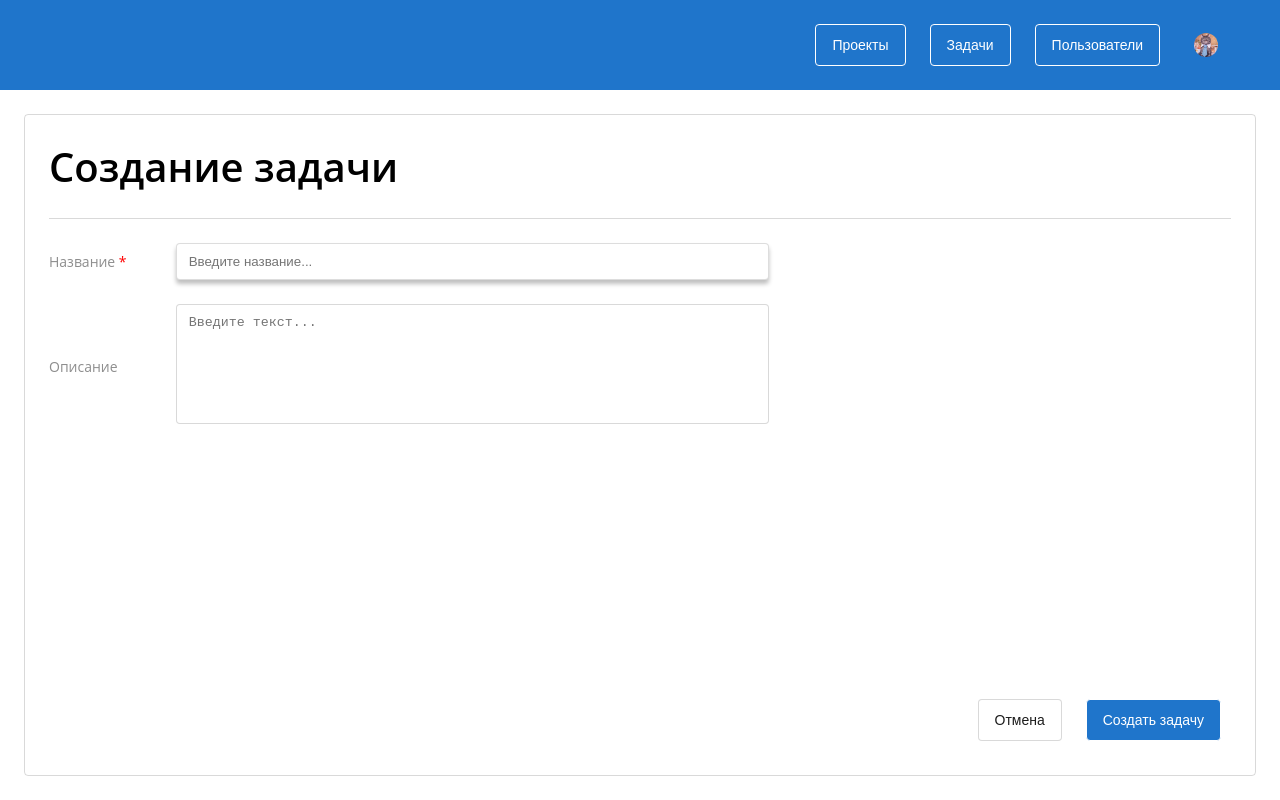
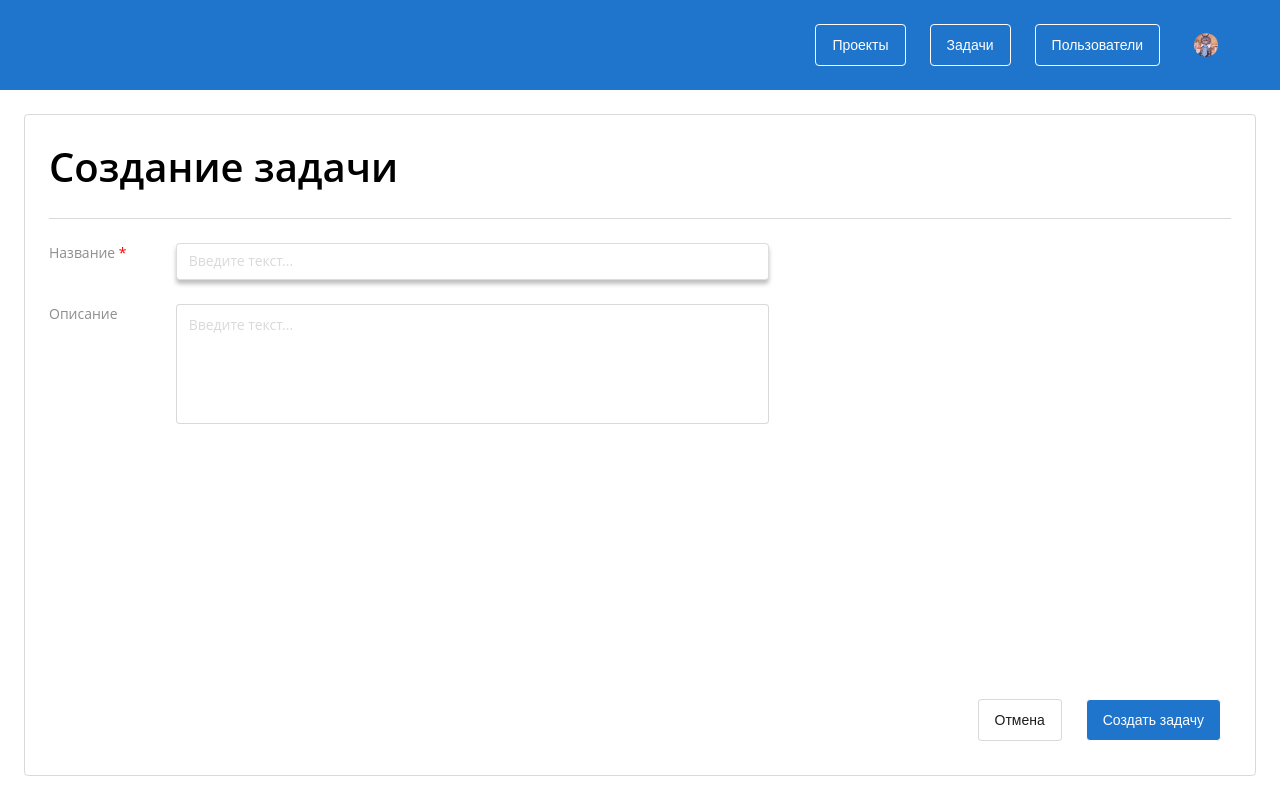
Before and after one commit to angelina-bogush/digital-design-vuejs, a Vue app: page /#/ in a window 1280 px wide. Before the commit this address led to /#/projects. Shown: the part 890-1690 px from the top of the page. Built offline with nearby package versions, Linux system fonts and the light colour scheme.

Commit message:
style placeholder

```diff
--- a/src/components/elements/Form/Form.vue
+++ b/src/components/elements/Form/Form.vue
@@ -2,12 +2,12 @@
     <div>
         <form class="form" name="editForm" v-bind="$attrs">
             <div class="input-container">
-                <label class="form__label" for="name">Название<span>  *</span></label><Input placeholder="Введите название..." id="name" type="text"
+                <label class="form__label" for="name">Название<span>  *</span></label><Input placeholder="Введите текст..." id="name" type="text"
                     class="input-name" :variant="''"></Input>
             </div>
             <div class="input-container">
                 <label class="form__label" for="description">Описание</label>
-                <Textarea id="description" type="text" :variant="''"></Textarea>
+                <Textarea id="description" type="text" :variant="''" placeholder="Введите текст..."></Textarea>
             </div>
         </form>
     </div>
@@ -40,7 +40,6 @@ export default{
 
 .input-container {
     display: flex;
-    align-items: center;
     gap: 8px;
 }
 
--- a/src/components/elements/Input/Input.vue
+++ b/src/components/elements/Input/Input.vue
@@ -1,27 +1,27 @@
 <template>
     <div>
-<input  :class="inputClass" class="input_default_empty" v-bind="$attrs" required />
+        <input :class="inputClass" class="input_default_empty" v-bind="$attrs" required />
     </div>
 </template>
 
 <script>
-export default{
+export default {
     name: 'Input',
     inheritAttrs: false,
-    props:{
+    props: {
         variant: String
     },
-    data(){
-        return{
+    data() {
+        return {
             isError: false
         }
     },
-computed:{
-      inputClass(){
-          if(this.variant === 'disabled'){
+    computed: {
+        inputClass() {
+            if (this.variant === 'disabled') {
                 return 'input_disabled'
             }
-          if(this.isError){
+            if (this.isError) {
                 return 'input_error'
             }
         }
@@ -32,6 +32,14 @@ computed:{
 <style lang="scss">
 @import '@/components/elements/variables.scss';
 @import './style.scss';
-input{
- width: 100%}
+
+input {
+    width: 100%
+}
+
+input::placeholder {
+    color: $default-placeholder;
+    font-size: 14px;
+    font-family: 'Open Sans'
+}
 </style>
--- a/src/components/elements/Textarea/Textarea.vue
+++ b/src/components/elements/Textarea/Textarea.vue
@@ -1,6 +1,6 @@
 <template>
     <div class="textarea-container">
-   <textarea placeholder="Введите текст..." :class="inputClass" v-bind="$attrs" class="textarea_default"/>
+   <textarea :class="inputClass" v-bind="$attrs" class="textarea_default"/>
    </div>
    </template>
 
@@ -31,12 +31,15 @@
     border-radius: 4px;
     min-height: 120px;
     width: 100%;
-    padding: 10px 12px
+    padding: 10px 12px;
+    resize: none
 }
 .textarea_error{
     border: 1px solid red;
 }
-textarea{
-    resize: none
+textarea::placeholder{
+    color: $default-placeholder;
+    font-size: 14px;
+    font-family:'Open Sans';
 }
 </style>
```
Lines whose indentation alone changed are shown as unchanged.
